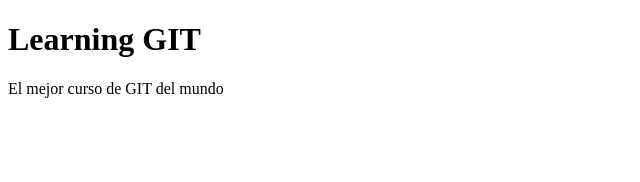
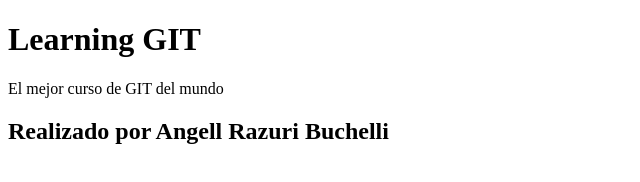
Before and after one commit to drone2700/learning-git, a plain HTML site: page index.html in a window 1280 px wide. Shown: the whole page, without its empty margins (0-640 px from the left). Drawn offline with Linux system fonts and the light colour scheme.

Commit message:
titulo 4 debajo en index.html

```diff
--- a/index.html
+++ b/index.html
@@ -8,5 +8,6 @@
 <body>
     <h1>Learning GIT</h1>
     <p>El mejor curso de GIT del mundo</p>
+    <h2>Realizado por Angell Razuri Buchelli</h2>
 </body>
 </html>
```
